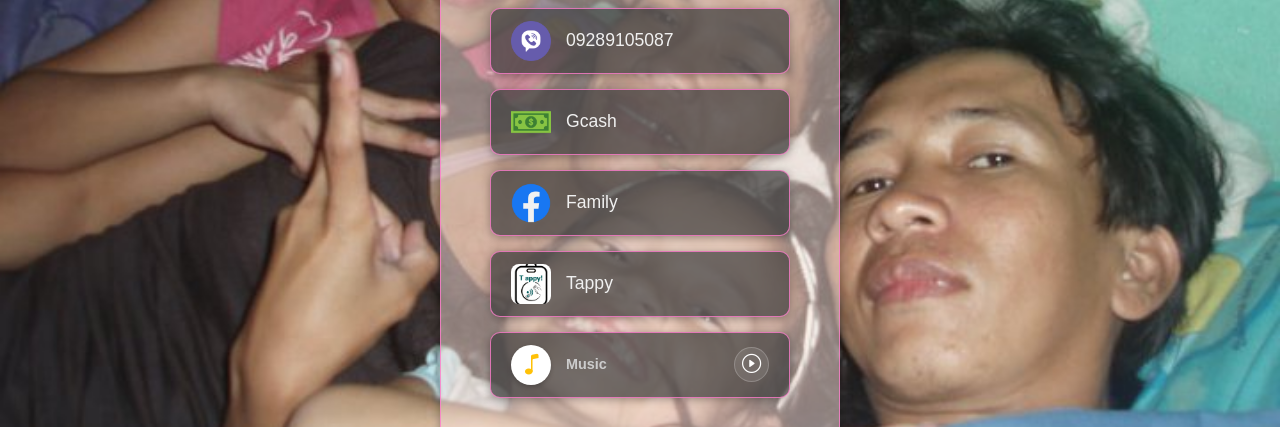
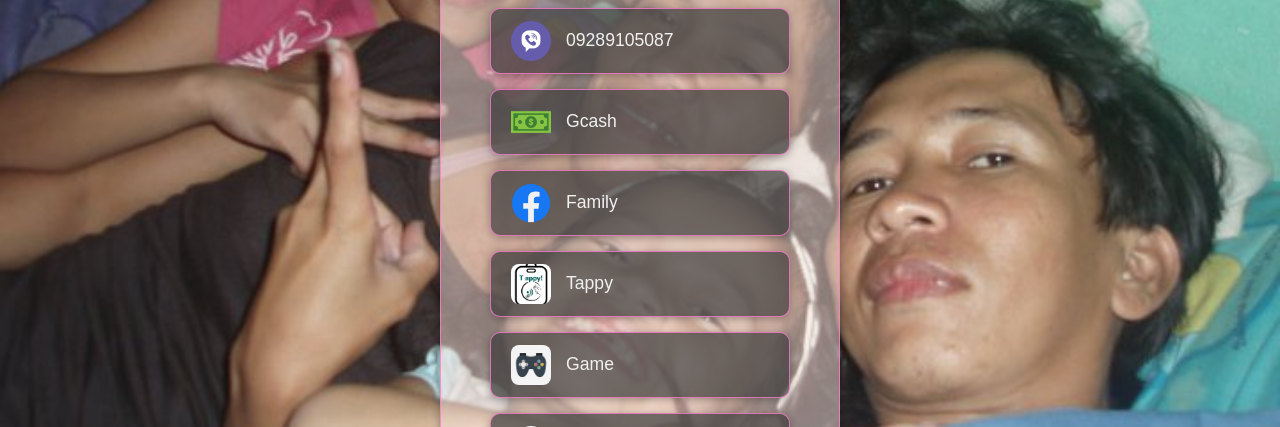
Before and after one commit to yoshidnd/mom, a plain HTML site: page index.html in a window 1280 px wide. Shown: the part 373-800 px from the top of the page. Drawn offline with nearby package versions, Linux system fonts and the light colour scheme.

Commit message:
updated game

```diff
--- a/index.html
+++ b/index.html
@@ -485,6 +485,10 @@
                     <img src="tappy.jpg" alt="Website Icon"> Tappy
         </a>
 
+        <a href="https://jeylsgame1.vercel.app/" class="link-button">
+            <img src="game.jpg" alt="Book Icon">Game
+        </a>
+
         <div class="music-card" data-bs-toggle="modal" data-bs-target="#musicModal">
             <div class="icon-circle">
                 <i class="bi bi-music-note"></i>
```
Also changed, not shown: game.jpg (added).
